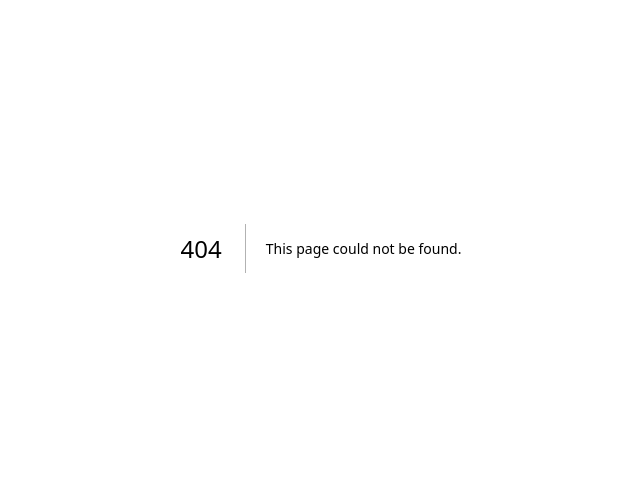
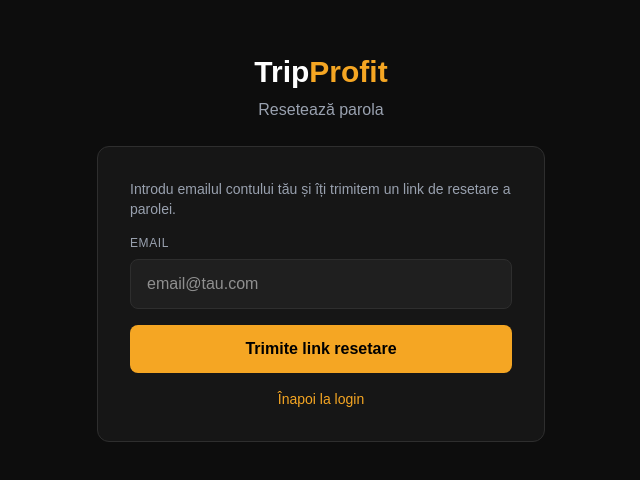
Before and after one commit to GabrielaH19/saas-boilerplate, a Next.js app: page /forgot-password in a window 1280 px wide. Before the commit this address had no page. Shown: the part 152-632 px from the top of the page, without its empty margins (319-959 px from the left). Built offline with nearby package versions, Linux system fonts and the light colour scheme; no server answers.

Commit message:
Add forgot password simulations settings pages

```diff
--- /dev/null
+++ b/app/forgot-password/page.tsx
@@ -0,0 +1,95 @@
+"use client";
+
+import { useState } from "react";
+import { sendPasswordResetEmail } from "firebase/auth";
+import { auth } from "@/app/lib/firebase";
+import Link from "next/link";
+
+export default function ForgotPasswordPage() {
+  const [email, setEmail] = useState("");
+  const [sent, setSent] = useState(false);
+  const [error, setError] = useState("");
+  const [loading, setLoading] = useState(false);
+
+  const handleReset = async (e: React.FormEvent) => {
+    e.preventDefault();
+    setLoading(true);
+    setError("");
+    try {
+      await sendPasswordResetEmail(auth, email);
+      setSent(true);
+    } catch (err: any) {
+      if (err.code === "auth/user-not-found") {
+        setError("Nu există niciun cont cu acest email.");
+      } else {
+        setError("A apărut o eroare. Încearcă din nou.");
+      }
+    } finally {
+      setLoading(false);
+    }
+  };
+
+  return (
+    <div className="min-h-screen bg-[#0d0d0d] flex items-center justify-center p-4">
+      <div className="w-full max-w-md">
+        <div className="text-center mb-6">
+          <h1 className="text-3xl font-bold text-white">
+            Trip<span className="text-[#f5a623]">Profit</span>
+          </h1>
+          <p className="text-gray-400 mt-2">Resetează parola</p>
+        </div>
+
+        <div className="bg-[#161616] border border-[#2e2e2e] rounded-xl p-8">
+          {sent ? (
+            <div className="text-center">
+              <div className="text-4xl mb-4">✉️</div>
+              <h3 className="text-white font-semibold mb-2">Email trimis!</h3>
+              <p className="text-gray-400 text-sm mb-6">
+                Am trimis un link de resetare la <span className="text-white">{email}</span>.
+                Verifică și folderul Spam dacă nu îl găsești.
+              </p>
+              <Link
+                href="/login"
+                className="w-full bg-[#f5a623] text-black font-semibold py-3 rounded-lg hover:bg-[#e8951a] transition block text-center"
+              >
+                Înapoi la login
+              </Link>
+            </div>
+          ) : (
+            <form onSubmit={handleReset} className="space-y-4">
+              <p className="text-gray-400 text-sm mb-4">
+                Introdu emailul contului tău și îți trimitem un link de resetare a parolei.
+              </p>
+              <div>
+                <label className="block text-xs text-gray-400 uppercase tracking-wider mb-2">
+                  Email
+                </label>
+                <input
+                  type="email"
+                  value={email}
+                  onChange={e => setEmail(e.target.value)}
+                  className="w-full bg-[#1f1f1f] border border-[#2e2e2e] rounded-lg px-4 py-3 text-white focus:outline-none focus:border-[#f5a623]"
+                  placeholder="email@tau.com"
+                  required
+                />
+              </div>
+              {error && <p className="text-red-400 text-sm">{error}</p>}
+              <button
+                type="submit"
+                disabled={loading}
+                className="w-full bg-[#f5a623] text-black font-semibold py-3 rounded-lg hover:bg-[#e8951a] transition disabled:opacity-50"
+              >
+                {loading ? "Se trimite..." : "Trimite link resetare"}
+              </button>
+              <p className="text-center text-gray-400 text-sm">
+                <Link href="/login" className="text-[#f5a623] hover:underline">
+                  Înapoi la login
+                </Link>
+              </p>
+            </form>
+          )}
+        </div>
+      </div>
+    </div>
+  );
+}
```
